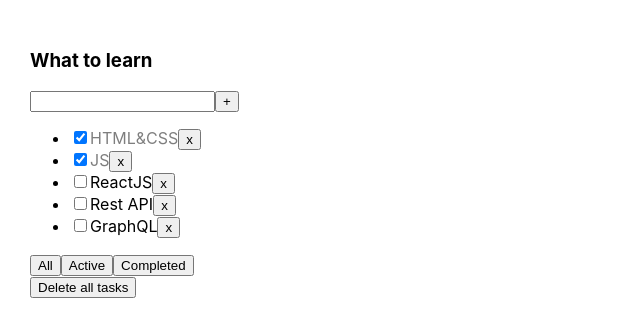
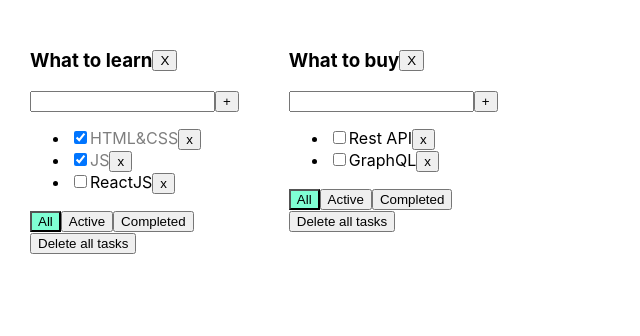
Before and after one commit to DaryaShmidt/todolist, a React (Vite) app: page / in a window 1280 px wide. Shown: the top 336 px of the page, without its empty margins (0-640 px from the left). Built offline with nearby package versions, Linux system fonts and the light colour scheme.

Commit message:
s2-w1-onlesson

```diff
--- a/src/App.css
+++ b/src/App.css
@@ -6,6 +6,11 @@
 
 .App > div {
   margin-right: 50px;
+}
+
+.container {
+  display: flex;
+  align-items: center;
 }
 
 .error {
--- a/src/App.tsx
+++ b/src/App.tsx
@@ -1,47 +1,95 @@
 import {useState} from 'react';
 import './App.css';
-import {TaskType, Todolist} from './Todolist';
+import {TaskType, Todolist, TodolistType} from './Todolist';
 import { v1 } from 'uuid';
 
 export type FilterValuesType = "all" | "active" | "completed";
 
 export const App = ()=> {
-  let [tasks, setTasks] = useState([
+
+  const todolistId1 = v1();
+  const todolistId2 = v1();
+
+  const [todolists, setTodolists] = useState<TodolistType[]>([
+    {id: todolistId1, title: 'What to learn', filter: 'all'},
+    {id: todolistId2, title: 'What to buy', filter: 'all'}])
+
+  type TasksState = {
+    [key: string]: TaskType[]
+  }
+
+  let [tasks, setTasks] = useState<TasksState>({
+    [todolistId1]: [
       {id: v1(), title: "HTML&CSS", isDone: true},
       {id: v1(), title: "JS", isDone: true},
       {id: v1(), title: "ReactJS", isDone: false},
+    ],
+    [todolistId2]: [
       {id: v1(), title: "Rest API", isDone: false},
       {id: v1(), title: "GraphQL", isDone: false},
-  ]);
+    ]
+  })
 
-  function createTask(title: TaskType['title']) {
+  function createTask(todolistId: TodolistType['id'], title: TaskType['title']) {
     const newTask =  {id: v1(), title: title, isDone: false};
-    setTasks([newTask, ...tasks]);
+    setTasks({...tasks, [todolistId]: [newTask, ...tasks[todolistId]]});
   }
 
-  function changeTaskStatus(taskID: TaskType['id'], isDone:TaskType['isDone']){
-    const newState: TaskType[] = tasks.map(task => task.id === taskID ? {...task, isDone} : task)
-    setTasks(newState);
+  function changeTaskStatus(todolistId: TodolistType['id'],taskID: TaskType['id'], isDone:TaskType['isDone']){
+    setTasks({...tasks, [todolistId]: tasks[todolistId].map(task => task.id === taskID ? {...task, isDone} : task)});
   }
 
-  function removeTask(id: TaskType["id"]) {
-    let filteredTasks = tasks.filter(t => t.id != id);
-    setTasks(filteredTasks);
+  function removeTask(todolistId: TodolistType['id'], taskId: TaskType["id"]) {
+    setTasks({...tasks, [todolistId]: tasks[todolistId].filter(task=>task.id !== taskId)});
   }
 
-  function removeAllTasks() {
-    setTasks([]);
+  function removeAllTasks(todolistId: TodolistType['id']) {
+    setTasks({...tasks, [todolistId]: []});
+  }
+
+  function changeFilter (todolistId: TodolistType['id'], filterValue: FilterValuesType) {
+    setTodolists(todolists.map(todolist => todolist.id === todolistId ? {...todolist, filter: filterValue} : todolist))
+  }
+
+  function deleteTodolist (todolistId: TodolistType['id']) {
+    setTodolists(todolists.filter(todolist => todolist.id !== todolistId))
+    delete tasks[todolistId];
+    setTasks({...tasks})
   }
 
   return (
     <div className="App">
-      <Todolist title="What to learn"
-                tasks={tasks}
+
+      {todolists.map(todolist => {
+
+        function getFilteredTasks () {
+          let tasksForTodolist = tasks[todolist.id];
+          switch (todolist.filter) {
+            case "active":
+              tasksForTodolist = tasks[todolist.id].filter(t => t.isDone === false);
+              return tasksForTodolist;
+            case "completed":
+              tasksForTodolist = tasks[todolist.id].filter(t => t.isDone === true);
+              return tasksForTodolist;
+            default:
+              return tasksForTodolist;
+          }
+        }
+
+        return (
+            <Todolist key={todolist.id}
+                      todolist={todolist}
+                      tasks={getFilteredTasks ()}
                       removeTask={removeTask}
                       removeAllTasks={removeAllTasks}
                       createTask={createTask}
                       changeTaskStatus={changeTaskStatus}
+                      changeFilter={changeFilter}
+                      deleteTodolist={deleteTodolist}
             />
+        )
+      })}
+
     </div>
   );
 }
--- a/src/Todolist.tsx
+++ b/src/Todolist.tsx
@@ -7,39 +7,30 @@ export type TaskType = {
   isDone: boolean
 }
 
-type PropsType = {
-  title: string
-  tasks: Array<TaskType>
-  removeTask: (taskId: string) => void
-  removeAllTasks: () => void
-  createTask: (title: TaskType['title']) => void
-  changeTaskStatus: (taskId: TaskType['id'], isDone:TaskType['isDone']) => void;
+export type TodolistType = {
+    id: string
+    title: string
+    filter: FilterValuesType
 }
 
-export const Todolist = ({ title, tasks, removeTask, removeAllTasks, createTask, changeTaskStatus }: PropsType) => {
+type PropsType = {
+  todolist: TodolistType
+  tasks: TaskType[]
+  removeTask: (todolistId: TodolistType['id'], taskId: string) => void
+  removeAllTasks: (todolistId: TodolistType['id']) => void
+  createTask: (todolistId: TodolistType['id'], title: TaskType['title']) => void
+  changeTaskStatus: (todolistId: TodolistType['id'], taskId: TaskType['id'], isDone:TaskType['isDone']) => void;
+  changeFilter: (todolistId: TodolistType['id'], filterValue: FilterValuesType) => void
+  deleteTodolist: (todolistId: TodolistType['id']) => void
+}
 
-  let [filter, setFilter] = useState<FilterValuesType>("all");
+export const Todolist = ({todolist, tasks, removeTask, removeAllTasks, createTask, changeTaskStatus, changeFilter, deleteTodolist}: PropsType) => {
+
+
   let [error, setError] = useState<string|null>(null);
 
-
-  function getFilteredTasks () {
-    let tasksForTodolist = tasks;
-    switch (filter) {
-      case "active":
-        tasksForTodolist = tasks.filter(t => t.isDone === false);
-        return tasksForTodolist;
-      case "completed":
-        tasksForTodolist = tasks.filter(t => t.isDone === true);
-        return tasksForTodolist;
-        default:
-          return tasksForTodolist;
-    }
-  }
-
-
-
-  function changeFilter(value: FilterValuesType) {
-    setFilter(value);
+  function changeFilterHandler(todolistId: TodolistType['id'], filterValue: FilterValuesType) {
+    changeFilter(todolistId, filterValue);
   }
 
   let [inputTitle, setInputTitle] = useState<TaskType['title']>('')
@@ -50,52 +41,72 @@ export const Todolist = ({ title, tasks, removeTask, removeAllTasks, createTask,
   }
 
 
-  function onClickButtonHandler() {
+  function onClickButtonHandler(todolistId: TodolistType['id']) {
     if (inputTitle.trim() === ''){
       setError('Title is required');
     } else{
-      createTask(inputTitle);
+      createTask(todolistId, inputTitle);
       setInputTitle('');
     }
   }
 
-  function createTaskOnEnterHandler(event: KeyboardEvent<HTMLInputElement>) {
+  function createTaskOnEnterHandler(event: KeyboardEvent<HTMLInputElement>, todolistId: TodolistType['id']) {
     if (event.key === 'Enter') {
-      onClickButtonHandler();
+      onClickButtonHandler(todolistId);
     }
   }
 
+  function onChangeTaskStatusHandler(todolistId: TodolistType['id'], taskId: TaskType['id'], isDone: TaskType['isDone']) {
+    changeTaskStatus(todolistId, taskId, isDone);
+  }
+
+  function removeTaskHandler(todolistId: TodolistType['id'], taskId: TaskType['id']) {
+    removeTask(todolistId, taskId);
+  }
+
+  function deleteTodolistHandler(todolistId: TodolistType['id']) {
+    deleteTodolist(todolistId);
+  }
+
+
   return <div>
-    <h3>{title}</h3>
+    <div className={'container'}>
+      <h3>{todolist.title}</h3>
+      <button onClick={()=> deleteTodolistHandler(todolist.id)}>X</button>
+    </div>
     <div>
       <input value={inputTitle}
         onChange={onChangeInputHandler}
-        onKeyDown={createTaskOnEnterHandler}
+        onKeyDown={(event)=> createTaskOnEnterHandler(event, todolist.id)}
         className={error ? 'error' : '' }/>
-      <button onClick={onClickButtonHandler}>+</button>
+      <button onClick={()=>onClickButtonHandler(todolist.id)}>+</button>
       {error && <span className={'error-message'}>{error}</span>}
     </div>
     <ul>
-      {getFilteredTasks().length === 0
+      {tasks.length === 0
         ? <span>There is no any task in the list</span>
-        : getFilteredTasks().map(t => <li key={t.id}>
-            <input type="checkbox" checked={t.isDone} onChange={(e) => changeTaskStatus(t.id, e.currentTarget.checked)}/>
+        : tasks.map(t => <li key={t.id}>
+            <input
+              type="checkbox"
+              checked={t.isDone}
+              onChange={(e) => onChangeTaskStatusHandler(todolist.id, t.id, e.currentTarget.checked)}
+            />
             <span className={t.isDone === true ? 'is-done' : ''}>{t.title}</span>
-            <button onClick={() => { removeTask(t.id) }}>x</button>
+            <button onClick={() => removeTaskHandler(todolist.id, t.id)}>x</button>
           </li>)}
     </ul>
     <div>
-      <button onClick={() => { changeFilter("all") }}>
+      <button onClick={() => changeFilterHandler(todolist.id, "all") } className={todolist.filter === 'all' ? 'active-filter' : ''}>
         All
       </button>
-      <button onClick={() => { changeFilter("active") }} className={filter === 'active' ? 'active-filter' : ''}>
+      <button onClick={() => changeFilterHandler(todolist.id, "active")} className={todolist.filter === 'active' ? 'active-filter' : ''}>
         Active
       </button>
-      <button onClick={() => { changeFilter("completed") }} className={filter === 'completed' ? 'active-filter' : ''}>
+      <button onClick={() => changeFilterHandler(todolist.id, "completed")} className={todolist.filter === 'completed' ? 'active-filter' : ''}>
         Completed
       </button>
     </div>
-    <button onClick={removeAllTasks}>Delete all tasks</button>
+    <button onClick={()=> removeAllTasks(todolist.id)}>Delete all tasks</button>
   </div>
 }
 
```
Lines whose indentation alone changed are shown as unchanged.
